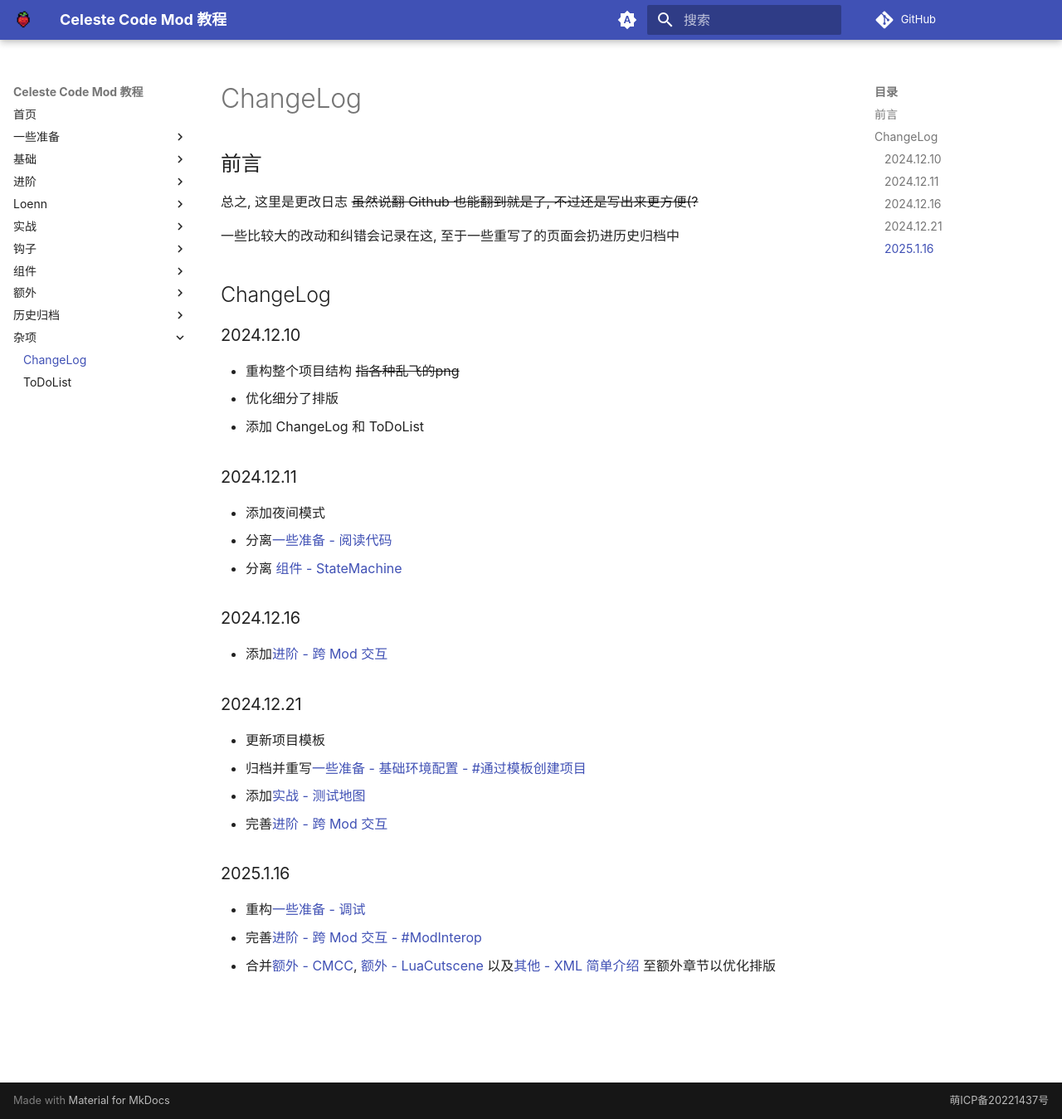
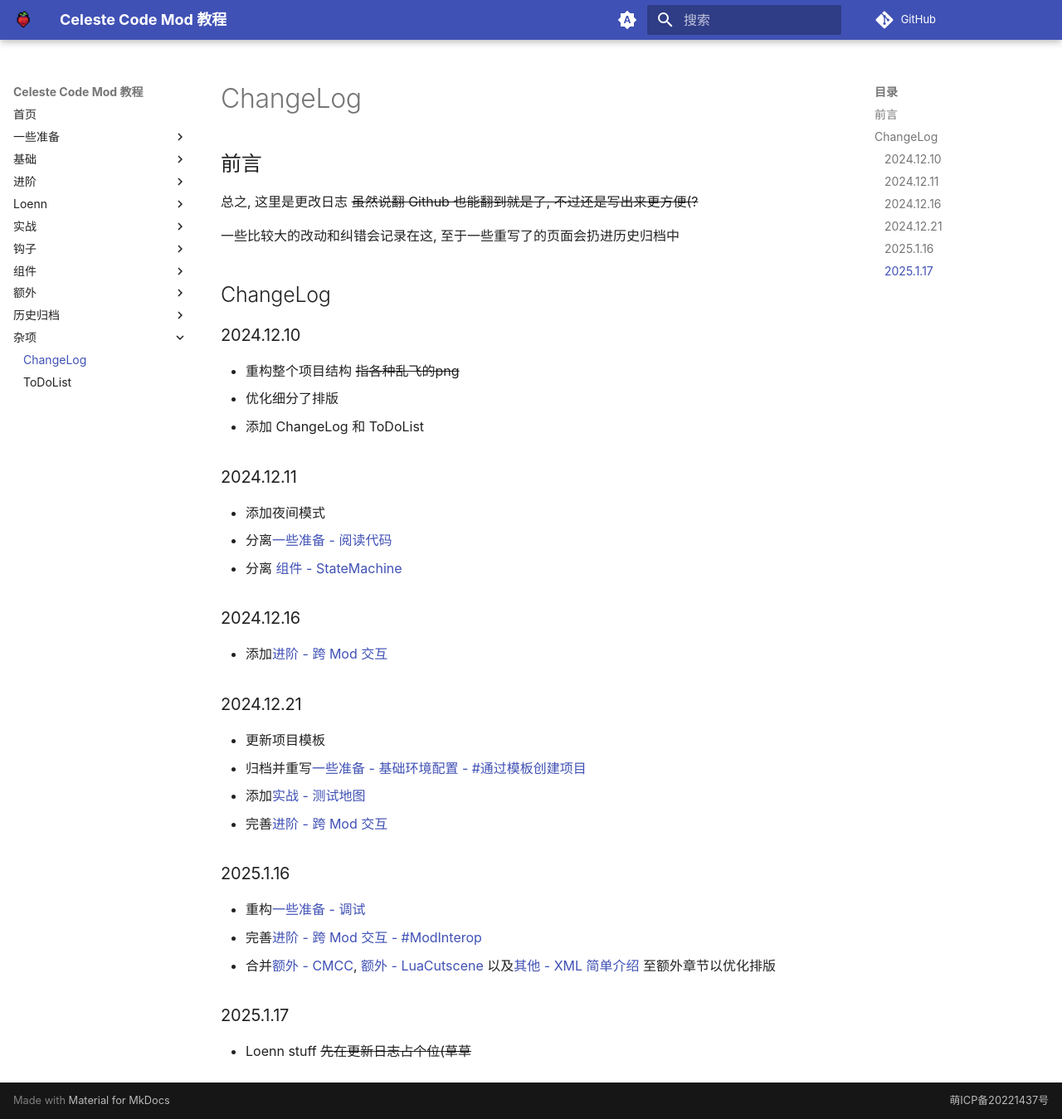
Before and after one commit to Saplonily/CelesteModTutorial, an MkDocs documentation site: the page built from docs/misc/change_log.md, in a window 1280 px wide and 1349 px high. Shown: the whole window at 83% size. Built offline with MkDocs 1.6.1 and Material for MkDocs 9.7.7, drawn with Linux system fonts in a browser that asks for light colours; comment, search, counter and statistics services are not loaded.

Commit message:
Update change_log.md

```diff
--- a/docs/misc/change_log.md
+++ b/docs/misc/change_log.md
@@ -30,5 +30,8 @@
 
 ### 2025.1.16
 * 重构[一些准备 - 调试](../coding_setup/debug.md)
-- 完善[进阶 - 跨 Mod 交互 - #ModInterop](../advanced/cross_mod_interactions.md)
-- 合并[额外 - CMCC](../extra/cmcc/index.md), [额外 - LuaCutscene](../extra/lua_cutscene/begin.md) 以及[其他 - XML 简单介绍](../extra/xml/xml-speedrun.md) 至额外章节以优化排版
+* 完善[进阶 - 跨 Mod 交互 - #ModInterop](../advanced/cross_mod_interactions.md)
+* 合并[额外 - CMCC](../extra/cmcc/index.md), [额外 - LuaCutscene](../extra/lua_cutscene/begin.md) 以及[其他 - XML 简单介绍](../extra/xml/xml-speedrun.md) 至额外章节以优化排版
+
+### 2025.1.17
+* Loenn stuff <del>先在更新日志占个位(草草</del>
```
